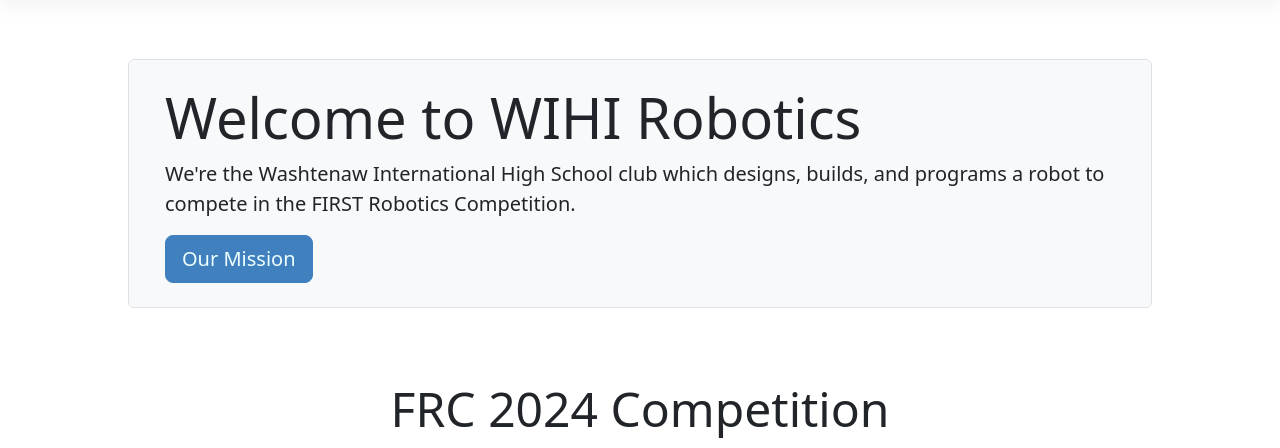
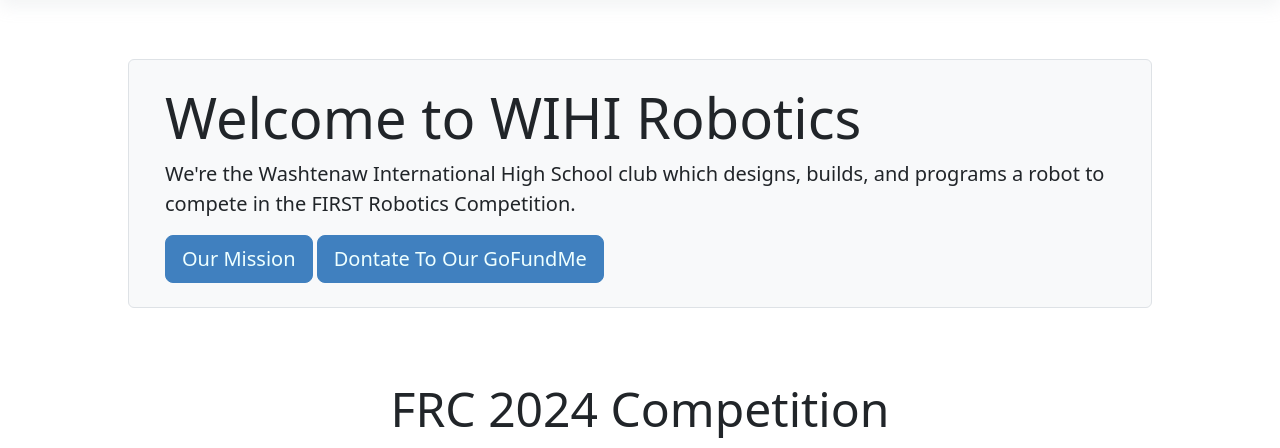
Before and after one commit to WIHI-Robotics/robo-site, a website: page index.html in a window 1280 px wide. Shown: the part 91-539 px from the top of the page. Drawn offline with nearby package versions, Linux system fonts and the light colour scheme.

Commit message:
modified:   index.html

```diff
--- a/index.html
+++ b/index.html
@@ -137,6 +137,9 @@
                 robot to compete in the FIRST Robotics Competition.</p>
             <a class="btn btn-primary btn-lg mx-auto text-center" href="./pages/about/mission.html" role="button">Our
                 Mission</a>
+            <a class="btn btn-primary btn-lg mx-auto text-center" href="https://gofund.me/4c359a7b"
+                role="button">Dontate To Our GoFundMe
+            </a>
         </div>
     </div>
 
```
